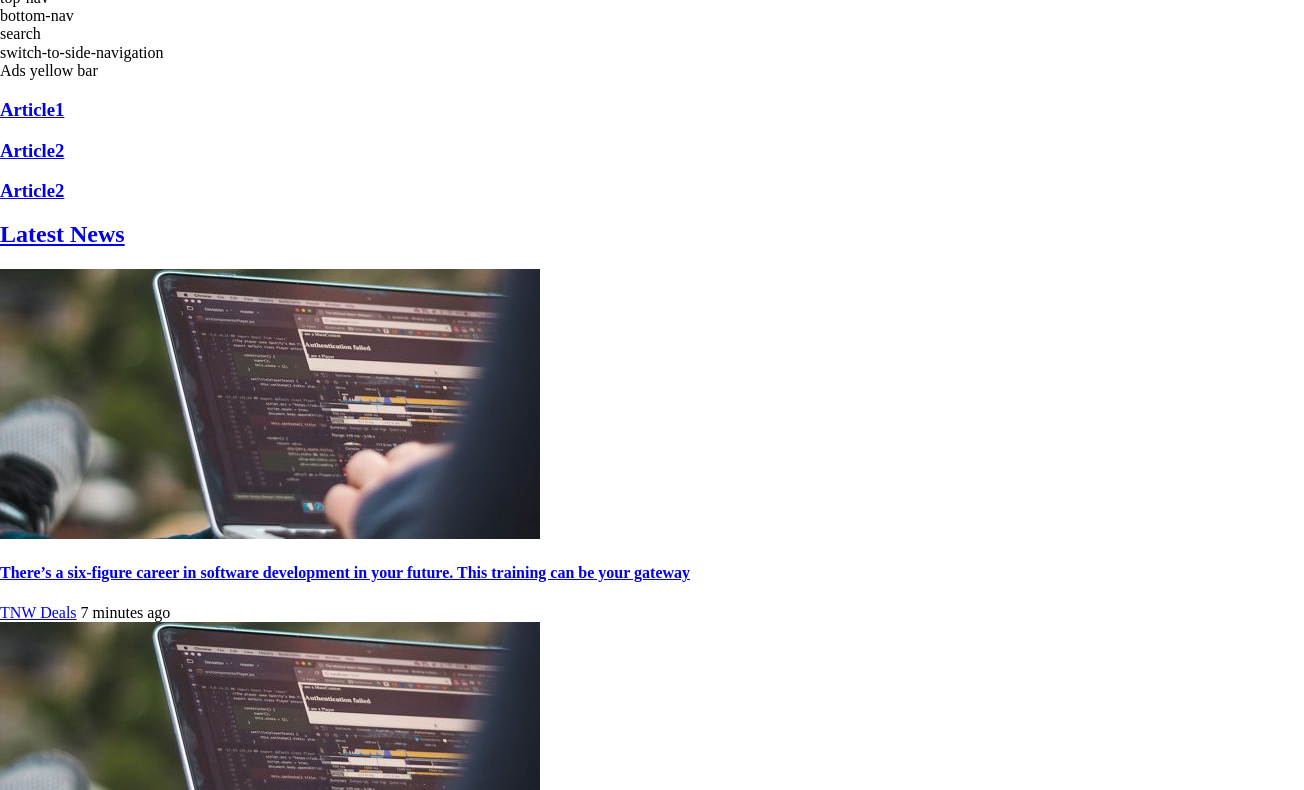
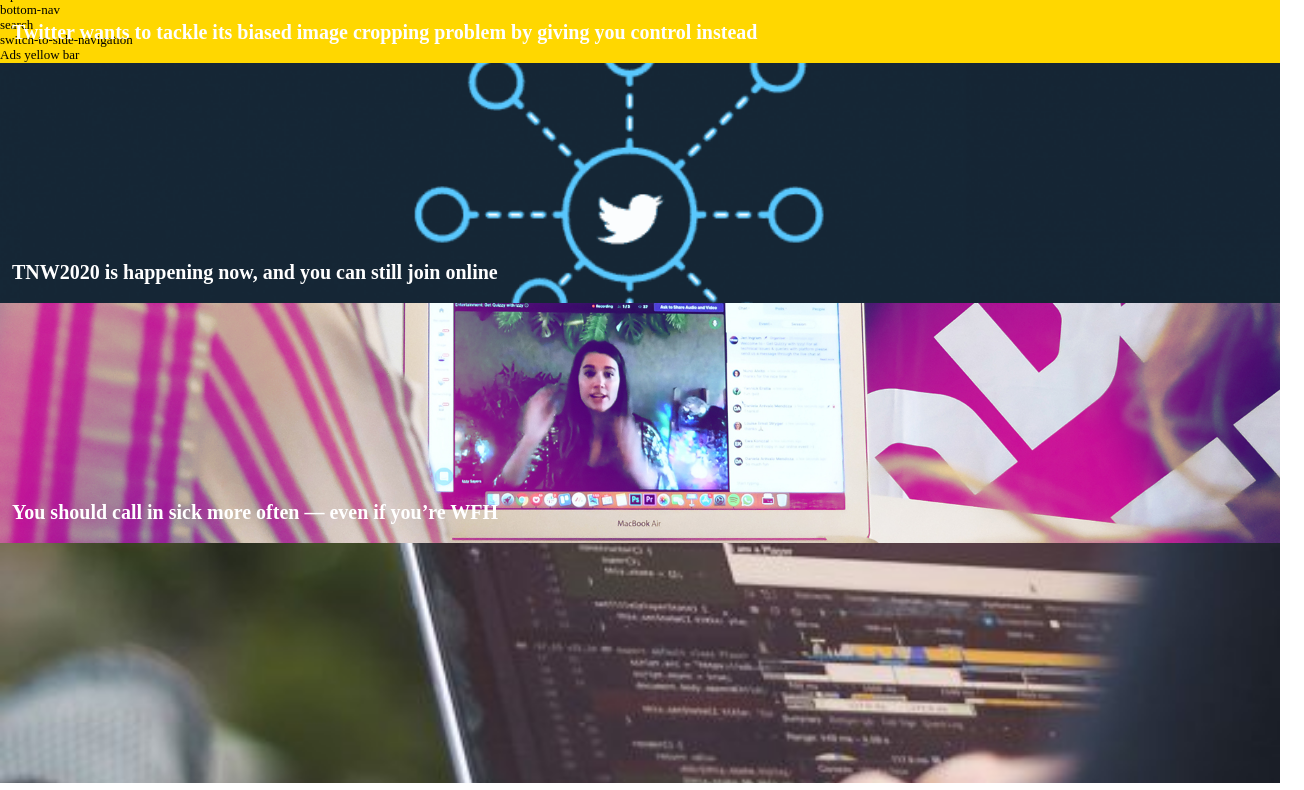
Before and after one commit to yoko-vicky/building-with-responsive-design, a website: page index.html in a window 1280 px wide. Shown: the part 326-1116 px from the top of the page, 1304 px wide, since content can reach past the window. Drawn offline with nearby package versions, Linux system fonts and the light colour scheme.

Commit message:
Add general style

```diff
--- /dev/null
+++ b/assets/styles/cover-stories.css
@@ -0,0 +1,46 @@
+.cover-stories {
+  background-color: pink;
+}
+
+.cover-story {
+  width: 100%;
+  min-height: 30vh;
+}
+
+.cover-story:first-child {
+  background: url(../images/Screenshot-2020-08-13-at-11.17.10-AM-796x386.png) no-repeat;
+  background-size: cover;
+  background-position: center;
+}
+
+.cover-story:nth-child(2) {
+  background: url(../images/tnw2020-feature_img-01.jpg) no-repeat;
+  background-size: cover;
+  background-position: center;
+}
+
+.cover-story:last-child {
+  background: url(../images/Super-Software-Bundle-540x270.jpg) no-repeat;
+  background-size: cover;
+  background-position: center;
+}
+
+.cover-story-link {
+  display: block;
+  width: 100%;
+  color: white;
+  text-decoration: none;
+  position: relative;
+}
+
+.cover-story-title-wrapper {
+  position: absolute;
+  width: 100%;
+  bottom: 0;
+  padding: 14px 12px;
+}
+
+.cover-story-heading {
+  margin: 0 auto 5px;
+  font-size: 20px;
+}
--- /dev/null
+++ b/assets/styles/general.css
@@ -0,0 +1,25 @@
+@import url("https://fonts.googleapis.com/css2?family=Rajdhani:wght@500&display=swap");
+@import url("https://fonts.googleapis.com/css2?family=Montserrat:wght@400;700&display=swap");
+@import url("https://fonts.googleapis.com/css2?family=Open+Sans:wght@400;700&display=swap");
+:root {
+  --color-primary: #f42;
+  --color-secondary: #fd3;
+  --color-tertiary: #0cc;
+  --color-light-primary: rgba(255, 68, 34, 0.06);
+  --color-dark-grey-1: #131313;
+  --color-dark-grey-2: #333;
+  --color-medium-grey: #555;
+  --color-light-grey: #aaa;
+  --font-family-primary: "Open Sans", sans-serif;
+  --font-family-secondary: "Montserrat", sans-serif;
+  --font-family-tertiary: "Rajdhani", sans-serif;
+}
+
+body {
+  font-family: --font-family-primary;
+  font-size: 13px;
+}
+
+img {
+  max-width: 100%;
+}
--- /dev/null
+++ b/assets/styles/header.css
@@ -0,0 +1,3 @@
+.main-header {
+  background-color: gold;
+}
--- a/assets/styles/style.css
+++ b/assets/styles/style.css
@@ -1,3 +1,13 @@
-body {
-  margin: 0;
+@import "general.css";
+@import "header.css";
+@import "cover-stories.css"; /* @media screen and (min-width: 768px) {
+  body {
+    background-color: yellow;
+  }
 }
+
+@media screen and (min-width: 1024px) {
+  body {
+    background-color: blue;
+  }
+} */
--- a/index.html
+++ b/index.html
@@ -5,23 +5,13 @@
   <meta name="viewport" content="width=device-width, initial-scale=1.0" />
   <title>TNW</title>
   <!-- Normalize.css CDN -->
-    <link
-      rel="stylesheet"
-      href="https://cdnjs.cloudflare.com/ajax/libs/normalize/8.0.1/normalize.min.css"
-      integrity="sha512-NhSC1YmyruXifcj/KFRWoC561YpHpc5Jtzgvbuzx5VozKpWvQ+4nXhPdFgmx8xqexRcpAglTj9sIBWINXa8x5w=="
-      crossorigin="anonymous"
-    />
+  <link rel="stylesheet" href="https://cdnjs.cloudflare.com/ajax/libs/normalize/8.0.1/normalize.min.css" integrity="sha512-NhSC1YmyruXifcj/KFRWoC561YpHpc5Jtzgvbuzx5VozKpWvQ+4nXhPdFgmx8xqexRcpAglTj9sIBWINXa8x5w==" crossorigin="anonymous" />
   <!-- FontAwesome CDN -->
-    <link
-      rel="stylesheet"
-      href="https://use.fontawesome.com/releases/v5.14.0/css/all.css"
-      integrity="sha384-HzLeBuhoNPvSl5KYnjx0BT+WB0QEEqLprO+NBkkk5gbc67FTaL7XIGa2w1L0Xbgc"
-      crossorigin="anonymous"
-    />
+  <link rel="stylesheet" href="https://use.fontawesome.com/releases/v5.14.0/css/all.css" integrity="sha384-HzLeBuhoNPvSl5KYnjx0BT+WB0QEEqLprO+NBkkk5gbc67FTaL7XIGa2w1L0Xbgc" crossorigin="anonymous" />
   <link rel="stylesheet" href="./assets/styles/style.css" />
 </head>
 <body>
-    <header>
+  <header class="main-header">
     <a href="#"><img src="./assets/images/tnw.svg" alt="logo" /></a>
     <div class="wrap">
       <nav class="top-nav">top-nav</nav>
@@ -36,24 +26,32 @@
   <main>
     <div class="cover-stories">
       <article class="cover-story">
-          <a href="#" class="cover-story-link"><h3>Article1</h3></a>
+        <a href="#" class="cover-story-link">
+          <div class="cover-story-title-wrapper">
+            <h3 class="cover-story-heading">Twitter wants to tackle its biased image cropping problem by giving you control instead</h3>
+          </div>
+        </a>
       </article>
       <article class="cover-story">
-          <a href="#" class="cover-story-link"><h3>Article2</h3></a>
+        <a href="#" class="cover-story-link">
+          <div class="cover-story-title-wrapper">
+            <h3 class="cover-story-heading">TNW2020 is happening now, and you can still join online</h3>
+          </div>
+        </a>
       </article>
       <article class="cover-story">
-          <a href="#" class="cover-story-link"><h3>Article2</h3></a>
+        <a href="#" class="cover-story-link">
+          <div class="cover-story-title-wrapper">
+            <h3 class="cover-story-heading">You should call in sick more often — even if you’re WFH</h3>
+          </div>
+        </a>
       </article>
     </div>
     <section class="latest-news">
       <h2 class="title"><a href="#">Latest News</a></h2>
       <div class="latest-news-articles">
         <article class="latest-news-article">
-            <a href="#" class="latest-news-article-link"
-              ><img
-                src="./assets/images/Super-Software-Bundle-540x270.jpg"
-                alt=""
-            /></a>
+          <a href="#" class="latest-news-article-link"><img src="./assets/images/Super-Software-Bundle-540x270.jpg" alt="" /></a>
           <h4>
               <a href="#"
                 >There’s a six-figure career in software development in your
@@ -66,11 +64,7 @@
           </div>
         </article>
         <article class="latest-news-article">
-            <a href="#" class="latest-news-article-link"
-              ><img
-                src="./assets/images/Super-Software-Bundle-540x270.jpg"
-                alt=""
-            /></a>
+          <a href="#" class="latest-news-article-link"><img src="./assets/images/Super-Software-Bundle-540x270.jpg" alt="" /></a>
           <h4>
               <a href="#"
                 >There’s a six-figure career in software development in your
@@ -83,11 +77,7 @@
           </div>
         </article>
         <article class="latest-news-article">
-            <a href="#" class="latest-news-article-link"
-              ><img
-                src="./assets/images/Super-Software-Bundle-540x270.jpg"
-                alt=""
-            /></a>
+          <a href="#" class="latest-news-article-link"><img src="./assets/images/Super-Software-Bundle-540x270.jpg" alt="" /></a>
           <h4>
               <a href="#"
                 >There’s a six-figure career in software development in your
@@ -100,11 +90,7 @@
           </div>
         </article>
         <article class="latest-news-article">
-            <a href="#" class="latest-news-article-link"
-              ><img
-                src="./assets/images/Super-Software-Bundle-540x270.jpg"
-                alt=""
-            /></a>
+          <a href="#" class="latest-news-article-link"><img src="./assets/images/Super-Software-Bundle-540x270.jpg" alt="" /></a>
           <h4>
               <a href="#"
                 >There’s a six-figure career in software development in your
@@ -117,11 +103,7 @@
           </div>
         </article>
         <article class="latest-news-article">
-            <a href="#" class="latest-news-article-link"
-              ><img
-                src="./assets/images/Super-Software-Bundle-540x270.jpg"
-                alt=""
-            /></a>
+          <a href="#" class="latest-news-article-link"><img src="./assets/images/Super-Software-Bundle-540x270.jpg" alt="" /></a>
           <h4>
               <a href="#"
                 >There’s a six-figure career in software development in your
@@ -134,11 +116,7 @@
           </div>
         </article>
         <article class="latest-news-article">
-            <a href="#" class="latest-news-article-link"
-              ><img
-                src="./assets/images/Super-Software-Bundle-540x270.jpg"
-                alt=""
-            /></a>
+          <a href="#" class="latest-news-article-link"><img src="./assets/images/Super-Software-Bundle-540x270.jpg" alt="" /></a>
           <h4>
               <a href="#"
                 >There’s a six-figure career in software development in your
@@ -151,11 +129,7 @@
           </div>
         </article>
         <article class="latest-news-article">
-            <a href="#" class="latest-news-article-link"
-              ><img
-                src="./assets/images/Super-Software-Bundle-540x270.jpg"
-                alt=""
-            /></a>
+          <a href="#" class="latest-news-article-link"><img src="./assets/images/Super-Software-Bundle-540x270.jpg" alt="" /></a>
           <h4>
               <a href="#"
                 >There’s a six-figure career in software development in your
```
Also changed, not shown: assets/images/Screenshot-2020-08-13-at-11.17.10-AM-796x386.png (added), assets/images/sick-leave-employee-wfh-gq-796x417.png (added), assets/images/tnw2020-feature_img-01.jpg (added). Lines whose indentation alone changed are shown as unchanged.
